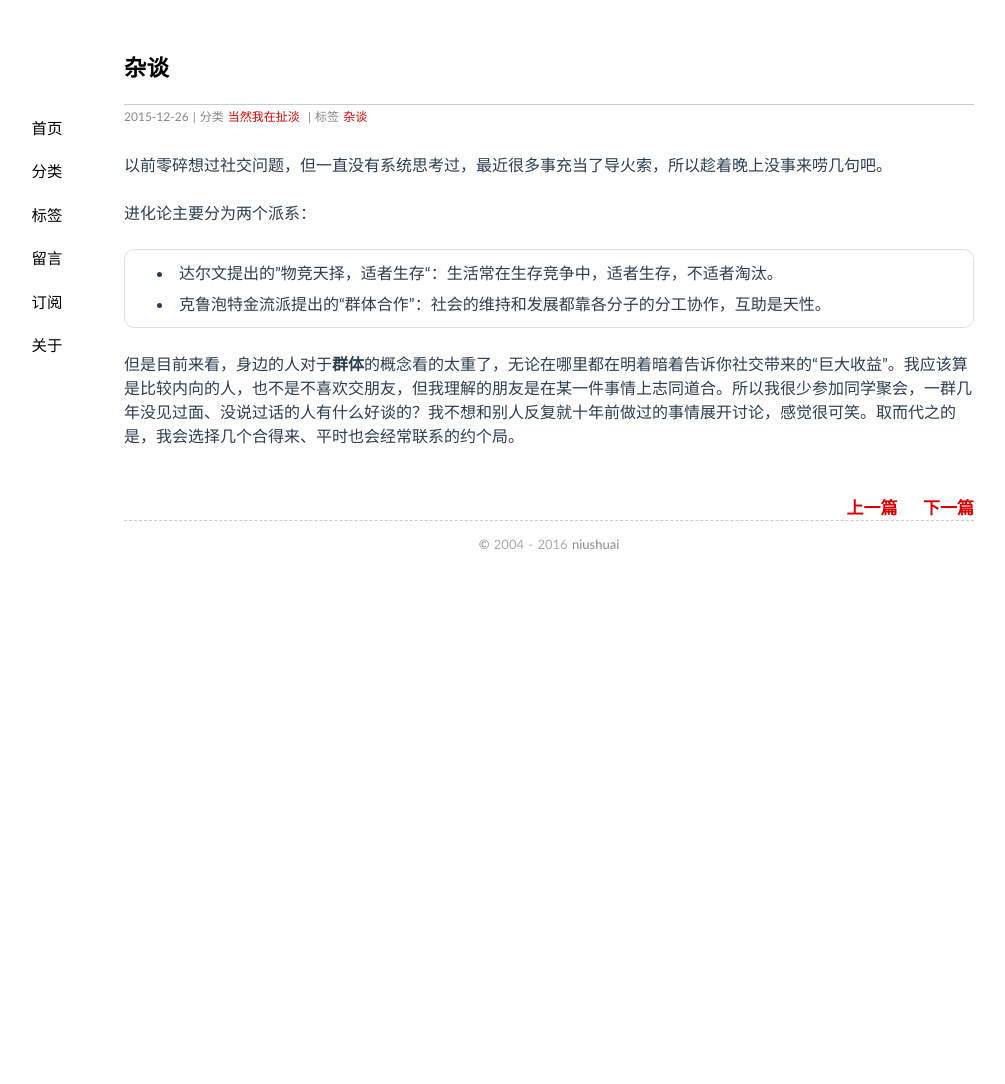
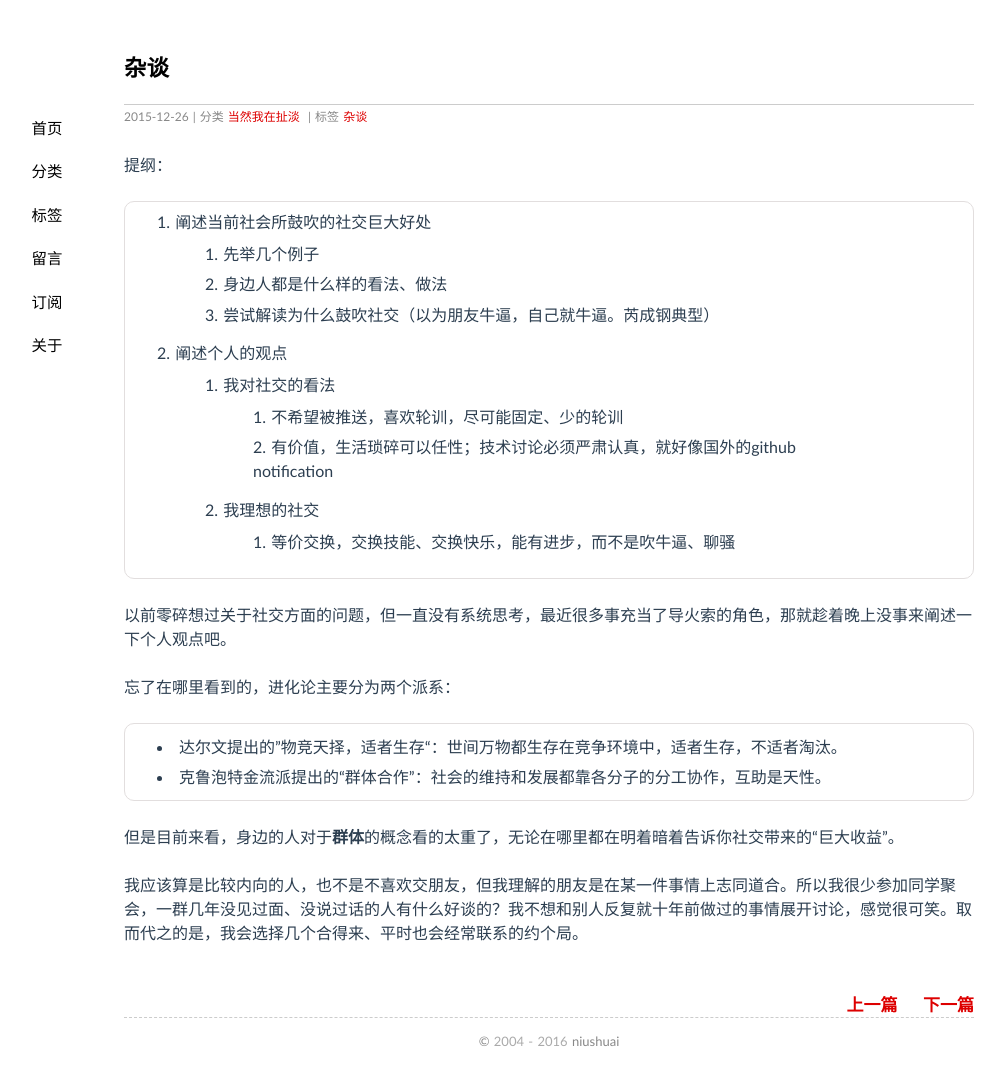
Before and after one commit to niushuai/blog, a Jekyll site: the page built from _posts/2015-12-26-tucao.md, in a window 1280 px wide. Shown: the whole page, without its empty margins (91-1096 px from the left). Built offline with Jekyll 4.4.1, drawn with Linux system fonts in a browser that asks for light colours; Markdown is read by kramdown in place of the engine named in the settings; comment, search, counter and statistics services are not loaded; before the commit the page ends 900 px from its top, so only the background shows below that.

Commit message:
列一下提纲

```diff
--- a/_posts/2015-12-26-tucao.md
+++ b/_posts/2015-12-26-tucao.md
@@ -5,11 +5,26 @@ categories: 当然我在扯淡
 tags: 杂谈
 ---
 
-以前零碎想过社交问题，但一直没有系统思考过，最近很多事充当了导火索，所以趁着晚上没事来唠几句吧。
+提纲：
 
-进化论主要分为两个派系：
+1. 阐述当前社会所鼓吹的社交巨大好处
+    1. 先举几个例子
+    2. 身边人都是什么样的看法、做法
+    3. 尝试解读为什么鼓吹社交（以为朋友牛逼，自己就牛逼。芮成钢典型）
+2. 阐述个人的观点
+    1. 我对社交的看法
+        1. 不希望被推送，喜欢轮训，尽可能固定、少的轮训
+        2. 有价值，生活琐碎可以任性；技术讨论必须严肃认真，就好像国外的github notification
+    2. 我理想的社交
+        1. 等价交换，交换技能、交换快乐，能有进步，而不是吹牛逼、聊骚
 
-* 达尔文提出的”物竞天择，适者生存“：生活常在生存竞争中，适者生存，不适者淘汰。
+以前零碎想过关于社交方面的问题，但一直没有系统思考，最近很多事充当了导火索的角色，那就趁着晚上没事来阐述一下个人观点吧。
+
+忘了在哪里看到的，进化论主要分为两个派系：
+
+* 达尔文提出的”物竞天择，适者生存“：世间万物都生存在竞争环境中，适者生存，不适者淘汰。
 * 克鲁泡特金流派提出的“群体合作”：社会的维持和发展都靠各分子的分工协作，互助是天性。
 
-但是目前来看，身边的人对于**群体**的概念看的太重了，无论在哪里都在明着暗着告诉你社交带来的“巨大收益”。我应该算是比较内向的人，也不是不喜欢交朋友，但我理解的朋友是在某一件事情上志同道合。所以我很少参加同学聚会，一群几年没见过面、没说过话的人有什么好谈的？我不想和别人反复就十年前做过的事情展开讨论，感觉很可笑。取而代之的是，我会选择几个合得来、平时也会经常联系的约个局。
+但是目前来看，身边的人对于**群体**的概念看的太重了，无论在哪里都在明着暗着告诉你社交带来的“巨大收益”。
+
+我应该算是比较内向的人，也不是不喜欢交朋友，但我理解的朋友是在某一件事情上志同道合。所以我很少参加同学聚会，一群几年没见过面、没说过话的人有什么好谈的？我不想和别人反复就十年前做过的事情展开讨论，感觉很可笑。取而代之的是，我会选择几个合得来、平时也会经常联系的约个局。
```
